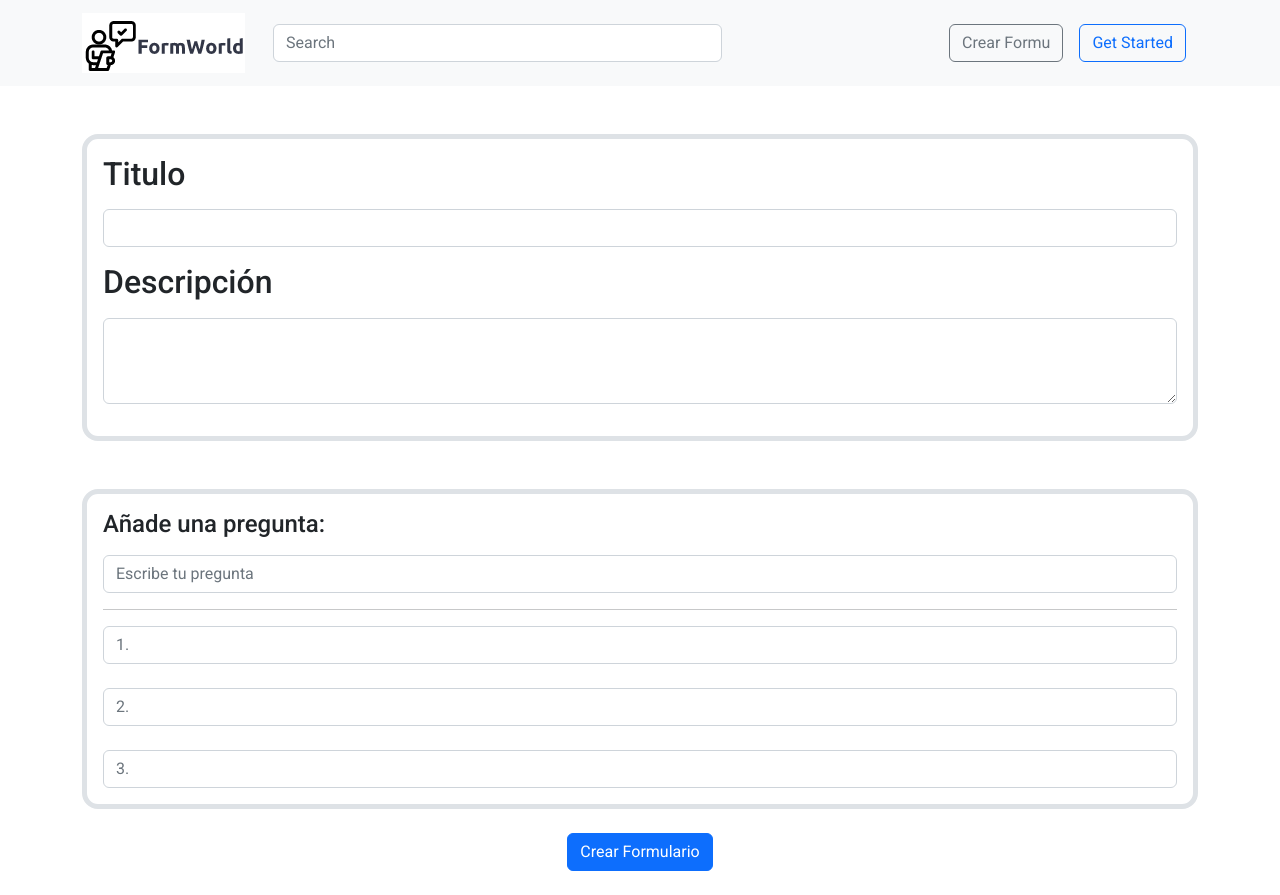
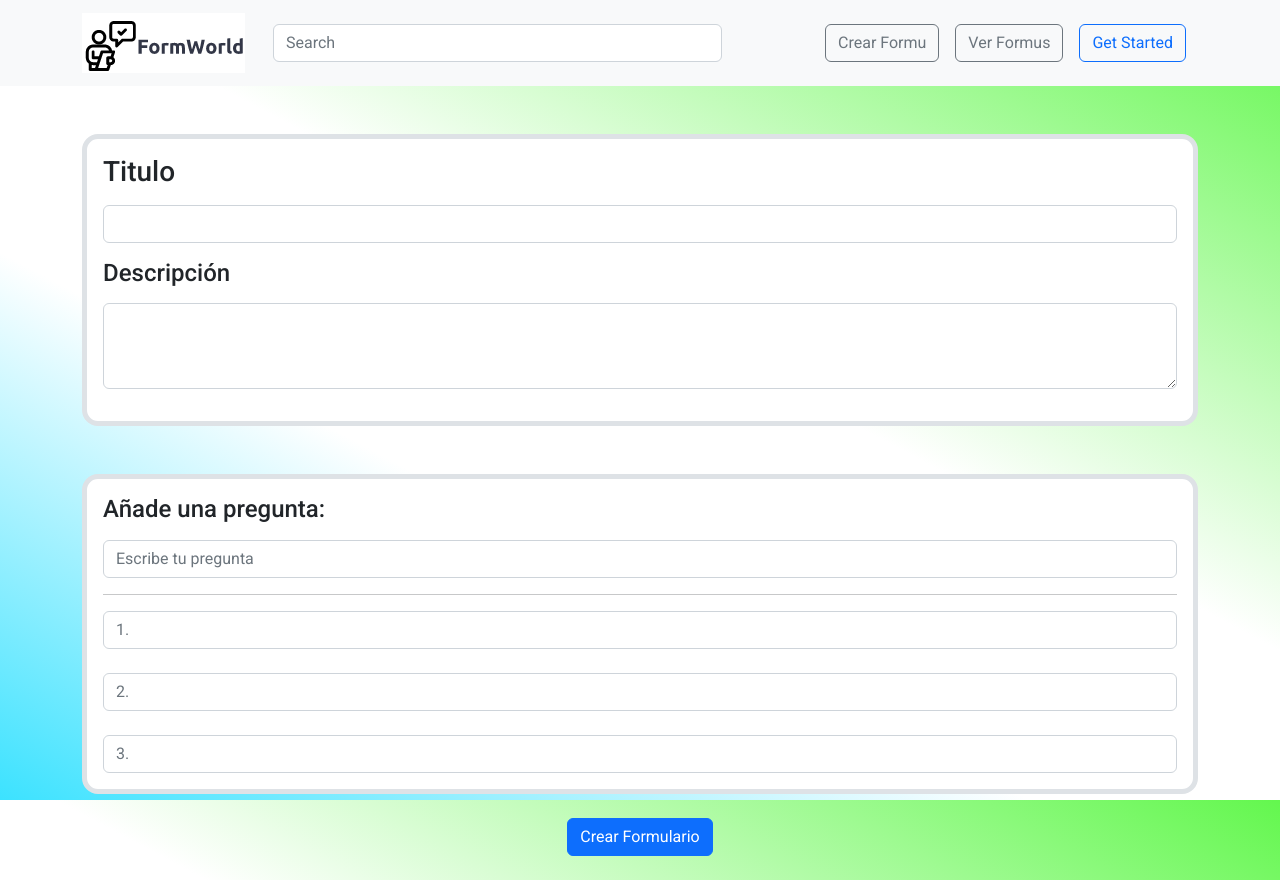
Before and after one commit to avalonxii/T2_HG_SERVIDOR_FORMUWORLD, a React (Vite) app: page / in a window 1280 px wide. Built offline with nearby package versions, Linux system fonts and the light colour scheme; no server answers; a web font is replaced by a local one.

Commit message:
se guarda en la API

```diff
--- a/package.json
+++ b/package.json
@@ -10,6 +10,7 @@
   },
   "dependencies": {
     "@fortawesome/fontawesome-free": "^6.2.1",
+    "axios": "1.2.6",
     "bootstrap": "^5.2.3",
     "cdbreact": "^1.5.4",
     "formik": "^2.2.9",
@@ -17,6 +18,7 @@
     "mdbreact": "^5.2.0",
     "react": "^18.2.0",
     "react-dom": "^18.2.0",
+    "react-router-dom": "6.8.0",
     "styled-components": "^5.3.6"
   },
   "devDependencies": {
--- a/src/App.jsx
+++ b/src/App.jsx
@@ -1,5 +1,5 @@
 import Header from "./components/header/Header";
-import Formulario from "./components/formulario/Fomulario";
+import CrearFormu from "./components/formulario/CrearFomu";
 
 import "bootstrap/dist/css/bootstrap.min.css";
 
@@ -7,7 +7,7 @@ function App() {
   return (
     <div className="App">
       <Header />
-      <Formulario />
+      <CrearFormu />
     </div>
   );
 }
--- a/src/components/formulario/CabeceraFormu.jsx
+++ b/src/components/formulario/CabeceraFormu.jsx
@@ -1,22 +1,25 @@
-import React from "react";
+import React, { useContext } from "react";
 import Container from "react-bootstrap/Container";
 import Form from "react-bootstrap/Form";
+import { FormuContext } from "../../context/FormuContext";
 
 export default function CabeceraFormu() {
+
+  const { formu } = useContext(FormuContext);
+
   return (
-    <Container className="border border-5 rounded-4 mt-5 p-3">
+    <Container className="border border-5 rounded-4 mt-5 p-3 light">
       <Form.Group className="mb-3" controlId="exampleForm.ControlInput1">
         <Form.Label>
-          {" "}
-          <h2>Titulo</h2>{" "}
+          <h3>Titulo</h3>
         </Form.Label>
-        <Form.Control type="text" />
+        <Form.Control type="text" onChange={e => formu.titulo=e.target.value}/>
       </Form.Group>
       <Form.Group className="mb-3" controlId="exampleForm.ControlTextarea1">
         <Form.Label>
-          <h2>Descripción</h2>
+          <h4>Descripción</h4>
         </Form.Label>
-        <Form.Control as="textarea" rows={3} />
+        <Form.Control as="textarea" rows={3} onChange={e => formu.descripcion=e.target.value}/>
       </Form.Group>
     </Container>
   );
--- a/src/components/formulario/Fomulario.jsx
+++ b/src/components/formulario/CrearFomu.jsx
@@ -1,29 +1,44 @@
 import Container from "react-bootstrap/Container";
 import Form from "react-bootstrap/Form";
-
 import CabeceraFormu from "./CabeceraFormu";
 import Pregunta from "./Pregunta";
 import Button from "react-bootstrap/Button";
 
+import { FormuContext } from "../../context/FormuContext";
+import { useContext, useEffect } from "react";
+
+import { addUser } from "../../service/api";
+
 function Agregar() {
+  const { formu, guardar, setGuardar } = useContext(FormuContext);
+
+  const handlerSubmit = async (e) => {
+    e.preventDefault();
+    setGuardar(true);
+  };
+
+  useEffect(() => {
+    addUser(formu)
+  }, [guardar]);
+
   return (
     <Container>
-      <Form className="mt-5">
+      <Form className="mt-5" onSubmit={handlerSubmit}>
         <button
           type="submit"
           disabled
           className="none"
           aria-hidden="true"
-        ></button>{/* para deshabilitar el envio con enter */}
+        ></button>
+        {/* para deshabilitar el envio con enter */}
 
         <CabeceraFormu />
 
         <Pregunta />
 
         <Container className="mt-4 mb-4 d-flex justify-content-center">
-          <Button>Crear Formulario</Button>
+          <Button type="submit">Crear Formulario</Button>
         </Container>
-
       </Form>
     </Container>
   );
--- a/src/components/formulario/Opcion.jsx
+++ /dev/null
@@ -1,41 +0,0 @@
-import { useState } from "react";
-import Button from "react-bootstrap/Button";
-import Form from "react-bootstrap/Form";
-import InputGroup from "react-bootstrap/InputGroup";
-
-export default function Opcion({}) {
-
-  const [isDelete, setisDelete] = useState(false)
-  const [isCorrecto, setIsCorrecto] = useState(false)
-
-  const [pregunta, setPregunta] = useState("")
-  const [respuesta, setRespuesta] = useState(null)
-
-  const handlerChangeText = (e) => {
-    setPregunta(e.target.value);
-  }
-
-  const handlerChangeCheck = () => {
-
-    setIsCorrecto(!isCorrecto)
-    isCorrecto? setRespuesta(pregunta) : setRespuesta("")
-
-    console.log(isCorrecto);
-    console.log(respuesta);
-  }
-
-  return (
-    <InputGroup className="mb-4">
-        <Form.Check type="checkbox" >
-          <Form.Check.Input type="checkbox" isValid className="p-3 m-1" onChange={handlerChangeCheck}/>
-        </Form.Check>
-      <Form.Control
-        aria-label="Text input with radio button"
-        onChange={handlerChangeText}
-      />
-      <Button variant="danger" onClick={ () => setisDelete(!isDelete)}>
-        X
-      </Button>
-    </InputGroup>
-  );
-}
--- a/src/components/formulario/Pregunta.jsx
+++ b/src/components/formulario/Pregunta.jsx
@@ -1,18 +1,32 @@
-import Opcion from "./Opcion";
 import Form from "react-bootstrap/Form";
 import Container from "react-bootstrap/Container";
-import { useState } from "react";
-import InputGroup from "react-bootstrap/InputGroup";
+import { useContext, useEffect, useRef } from "react";
+import { FormuContext } from "../../context/FormuContext";
 
 export default function Preguntas() {
-  const [numeroOpciones, setnumeroOpciones] = useState([]);
 
-  const handlerClickCreateOption = () => {
-    setnumeroOpciones([...numeroOpciones, <Opcion />]);
-  };
+  //pregunta
+  const p1 = useRef()
+
+  //respuesta
+  const o1 = useRef()
+  const o2 = useRef()
+  const o3 = useRef()
+
+  const { formu, guardar } = useContext(FormuContext);
+
+  useEffect(() => {
+
+    formu.seccion = {pregunta:p1.current.value ,opciones:[o1.current.value, o2.current.value, o3.current.value]}
+
+  }, [guardar])
+
 
   return (
-    <Container className="border border-5 rounded-4 mt-5 p-3" id="container">
+    <Container
+      className="border border-5 rounded-4 mt-5 p-3 light"
+      id="container"
+    >
       <Form.Group
         className="mb-3 w-100"
         controlId="exampleForm.ControlTextarea1"
@@ -20,18 +34,15 @@ export default function Preguntas() {
         <Form.Label>
           <h4>Añade una pregunta: </h4>
         </Form.Label>
-        <Form.Control type="text" placeholder="Escribe tu pregunta" />
+        <Form.Control type="text" placeholder="Escribe tu pregunta" ref={p1}/>
         <hr />
       </Form.Group>
 
-      {/* <InputGroup className="mb-4"> */}
-        <Form.Control type="text" className="mb-4" placeholder="1." />
+      <Form.Control type="text" className="mb-4" placeholder="1." ref={o1}/>
 
-        <Form.Control type="text" className="mb-4" placeholder="2." />
+      <Form.Control type="text" className="mb-4" placeholder="2." ref={o2}/>
 
-        <Form.Control type="text" placeholder="3." />
-      {/* </InputGroup> */}
-
+      <Form.Control type="text" placeholder="3." ref={o3}/>
     </Container>
   );
 }
--- a/src/components/header/Navegacion.jsx
+++ b/src/components/header/Navegacion.jsx
@@ -19,6 +19,10 @@ function NavScrollExample() {
             <Nav className="w-100 justify-content-end gap-3 order-lg-1">
               <Button href="#" variant="outline-secondary" className="sm-auto">
                 Crear Formu
+              </Button>
+
+              <Button href="#" variant="outline-secondary" className="sm-auto">
+                Ver Formus
               </Button>
 
               <Button href="#" variant="outline-primary">
--- /dev/null
+++ b/src/context/FormuContext.jsx
@@ -0,0 +1,22 @@
+import React, { createContext, useState } from "react";
+
+export const FormuContext = createContext();
+
+const formu = {
+  titulo: "",
+  descripcion: "",
+  seccion: null
+};
+
+
+
+export function FormualrioContextProvider(props) {
+
+  const [guardar, setGuardar] = useState(false)
+
+  return (
+    <FormuContext.Provider value={{ formu, guardar, setGuardar }}>
+      {props.children}
+    </FormuContext.Provider>
+  );
+}
--- a/src/index.css
+++ b/src/index.css
@@ -1,14 +1,26 @@
 body {
   font-family: Roboto, Helvetica, Arial, sans-serif;
+  background: rgb(60, 226, 255);
+  background: linear-gradient(
+      28deg,
+      rgba(60, 226, 255, 1) 0%,
+      rgba(255, 255, 255, 1) 37%,
+      rgba(255, 255, 255, 1) 56%,
+      rgba(99, 247, 78, 1) 100%
+    )
+    no-repeat fixed;
 }
 
+.light {
+  background-color: rgb(255, 255, 255);
+}
 
-*{
+* {
   margin: 0;
   padding: 0;
   box-sizing: border-box;
 }
 
-.none{
+.none {
   display: none;
 }
--- a/src/main.jsx
+++ b/src/main.jsx
@@ -1,10 +1,13 @@
 import React from "react";
 import ReactDOM from "react-dom/client";
 import App from "./App";
+import { FormualrioContextProvider } from "./context/FormuContext";
 import "./index.css";
 
 ReactDOM.createRoot(document.getElementById("root")).render(
   <React.StrictMode>
-    <App />
+    <FormualrioContextProvider>
+      <App />
+    </FormualrioContextProvider>
   </React.StrictMode>
 );
--- /dev/null
+++ b/src/service/api.js
@@ -0,0 +1,21 @@
+import axios from "axios";
+
+const url = 'http://localhost:8081/api/pregunta'
+
+export const getallUsers = async (id) => {
+    id = id || '';
+    return await axios.get(`${url}/all${id}`);
+}
+
+export const addUser = async (formu) => {
+    return await axios.post(`${url}/save`,formu);
+}
+
+export const editUser = async (id, formu) => {
+    return await axios.put(`${url}/${id}`,formu);
+}
+
+
+export const deleteUser = async (id) => {
+    return await axios.delete(`${url}/${id}`);
+}
```
Also changed, not shown: 1 other file (tests, documents, lock files or other folders). Lines whose indentation alone changed are shown as unchanged.
